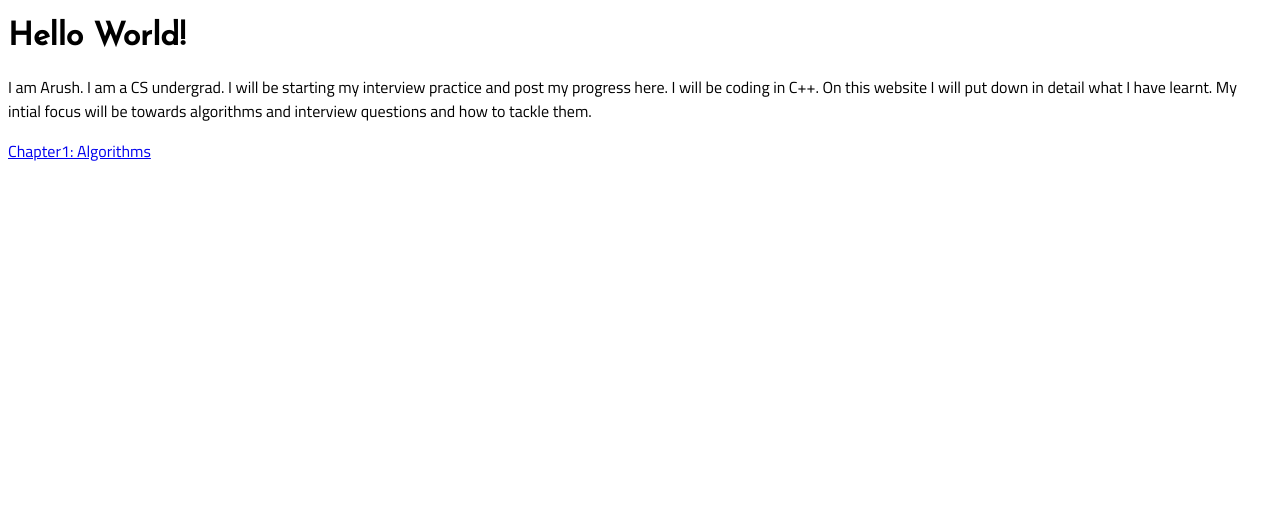
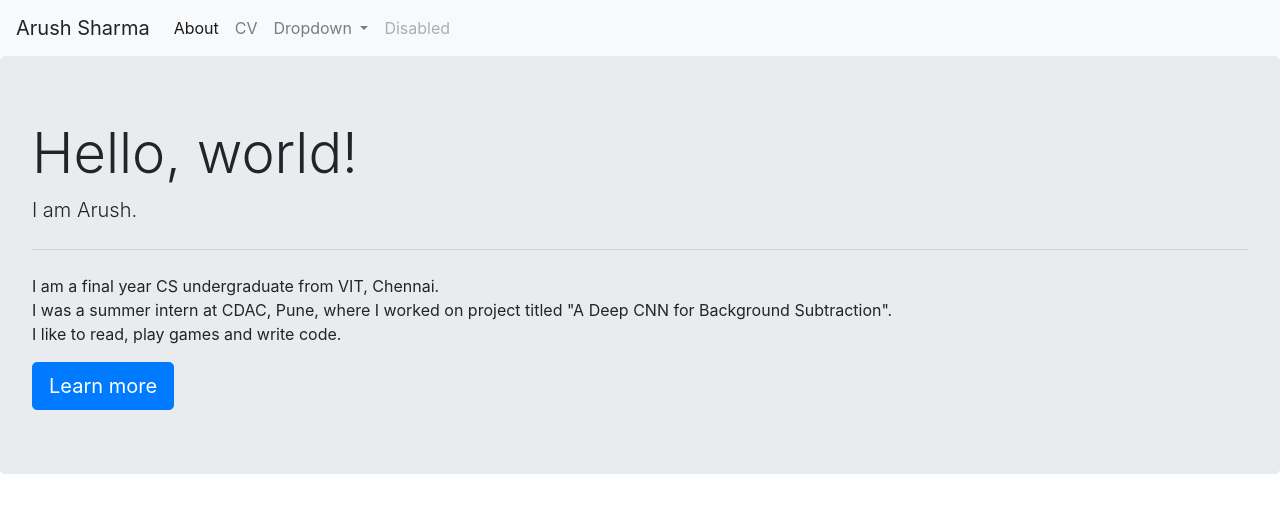
Before and after one commit to aru-sh/aru-sh.github.io, a plain HTML site: page index.html in a window 1280 px wide. Drawn offline with nearby package versions, Linux system fonts and the light colour scheme.

Commit message:
landing page

```diff
--- a/index.html
+++ b/index.html
@@ -1,19 +1,58 @@
 <!DOCTYPE html>
 <html>
 <head>
-	<link rel="stylesheet" type="text/css" href="master_stylesheet.css">
+	<script src="https://code.jquery.com/jquery-3.4.1.min.js" integrity="sha256-CSXorXvZcTkaix6Yvo6HppcZGetbYMGWSFlBw8HfCJo=" crossorigin="anonymous"></script>
+	<link rel="stylesheet" href="https://stackpath.bootstrapcdn.com/bootstrap/4.3.1/css/bootstrap.min.css" integrity="sha384-ggOyR0iXCbMQv3Xipma34MD+dH/1fQ784/j6cY/iJTQUOhcWr7x9JvoRxT2MZw1T" crossorigin="anonymous">
+	<script src="https://stackpath.bootstrapcdn.com/bootstrap/4.3.1/js/bootstrap.min.js" integrity="sha384-JjSmVgyd0p3pXB1rRibZUAYoIIy6OrQ6VrjIEaFf/nJGzIxFDsf4x0xIM+B07jRM" crossorigin="anonymous"></script>
+
+	<!--<link rel="stylesheet" type="text/css" href="master_stylesheet.css">-->
 	<title>Arush Sharma</title>
+
+
+
+
 </head>
 <body>
-<h1>Hello World!</h1>
-<p>I am Arush.
-	I am a CS undergrad.
-	I will be starting my interview practice and post my progress here.
-	I will be coding in C++. On this website I will put down in detail what I have learnt.
-	My intial focus will be towards algorithms and interview questions and how to tackle them.
-</p>
+	<nav class="navbar navbar-expand-lg navbar-light bg-light">
+			<a class="navbar-brand">Arush Sharma</a>
+			<button class="navbar-toggler" type="button" data-toggle="collapse" data-target="#navbarSupportedContent" aria-controls="navbarSupportedContent" aria-expanded="false" aria-label="Toggle navigation">
+				<span class="navbar-toggler-icon"></span>
+			</button>
 
-<p><a href="Algorithm.html">Chapter1: Algorithms</a></p>
+			<div class="collapse navbar-collapse" id="navbarSupportedContent">
+				<ul class="navbar-nav mr-auto">
+				<li class="nav-item active">
+					<a class="nav-link" href="#jumbo">About<span class="sr-only">(current)</span></a>
+				</li>
+				<li class="nav-item">
+					<a class="nav-link" href="Resume_.pdf">CV</a>
+				</li>
+				<li class="nav-item dropdown">
+					<a class="nav-link dropdown-toggle" href="#" id="navbarDropdown" role="button" data-toggle="dropdown" aria-haspopup="true" aria-expanded="false">
+					Dropdown
+					</a>
+					<div class="dropdown-menu" aria-labelledby="navbarDropdown">
+					<a class="dropdown-item" href="#">Action</a>
+					<a class="dropdown-item" href="#">Another action</a>
+					<div class="dropdown-divider"></div>
+					<a class="dropdown-item" href="#">Something else here</a>
+					</div>
+				</li>
+				<li class="nav-item">
+					<a class="nav-link disabled" href="#" tabindex="-1" aria-disabled="true">Disabled</a>
+				</li>
+				</ul>
+			</div>
+		</nav>
 
+
+	<div class="jumbotron" id="jumbo">
+		<h1 class="display-4">Hello, world!</h1>
+		<p class="lead">I am Arush.</p>
+		<hr class="my-4">
+		<p>I am a final year CS undergraduate from VIT, Chennai.<br> I was a summer intern at CDAC, Pune, where I worked on
+			project titled "A Deep CNN for Background Subtraction".<br> I like to read, play games and write code.</p>
+		<a class="btn btn-primary btn-lg" href="#" role="button">Learn more</a>
+	</div>
 </body>
 </html>
--- a/master_stylesheet.css
+++ b/master_stylesheet.css
@@ -5,4 +5,10 @@ h1{
 
 body{
     font-family: 'Titillium Web', sans-serif;
+    background-color: oldlace;
 }
+
+#about{
+    font-size: 30px;
+    margin: 0%;
+}
```
Also changed, not shown: 1 other file.
